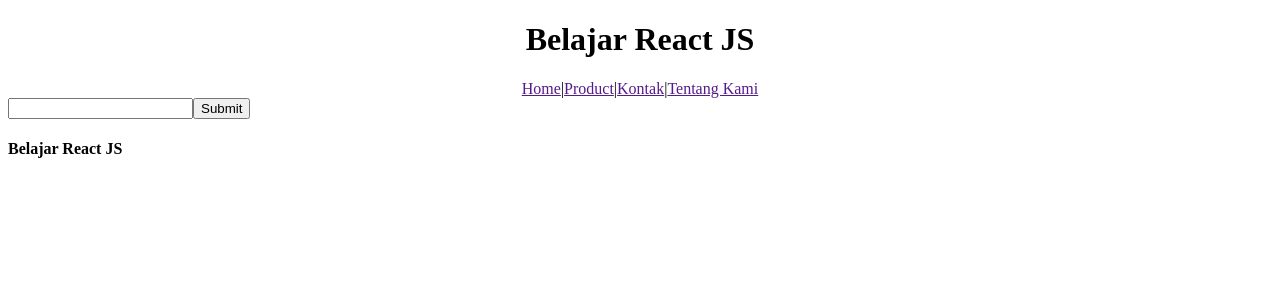
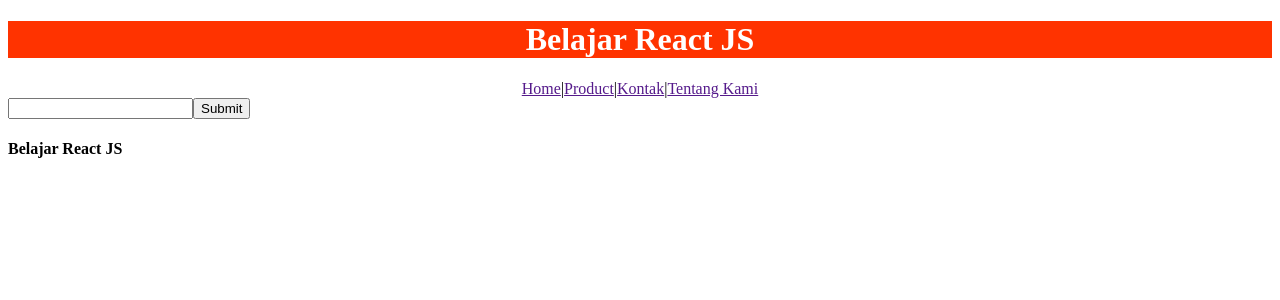
Before and after one commit to fizardev/belajar-react-js, a React (Create React App) app: page / in a window 1280 px wide. Shown: the top 300 px of the page. Built offline with nearby package versions, Linux system fonts and the light colour scheme.

Commit message:
css inline in react

```diff
--- a/src/Page/Header.js
+++ b/src/Page/Header.js
@@ -1,14 +1,17 @@
 import React from "react";
 
 const Header = () => {
-    return(
-        <div>
-            <center>
-                <h1>Belajar React JS</h1>
-                <a href="">Home</a>|<a href="">Product</a>|<a href="">Kontak</a>|<a href="">Tentang Kami</a>
-            </center>
-        </div>
-    );
-}
+  return (
+    <div>
+      <center>
+        <h1 style={{ color: "#ffffff", backgroundColor: "#ff3300" }}>
+          Belajar React JS
+        </h1>
+        <a href="">Home</a>|<a href="">Product</a>|<a href="">Kontak</a>|
+        <a href="">Tentang Kami</a>
+      </center>
+    </div>
+  );
+};
 
 export default Header;
```
